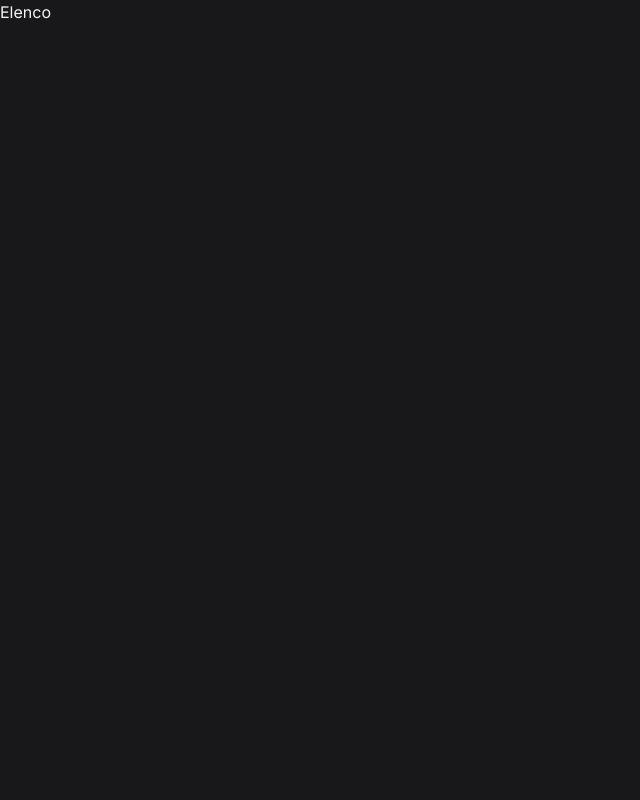
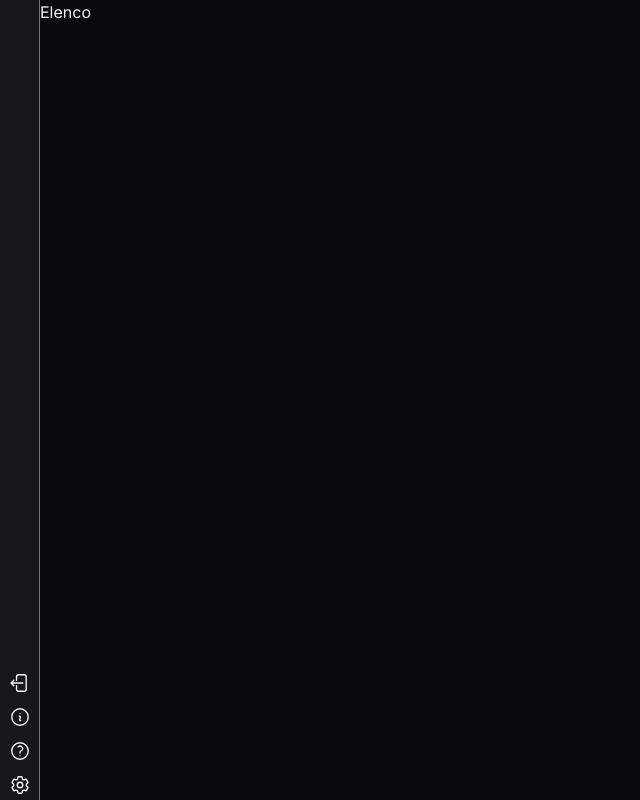
Before and after one commit to Elenco-PE1/elenco, a Next.js app: page / in a window 1280 px wide. Shown: the whole page, without its empty margins (0-640 px from the left). Built offline with nearby package versions, Linux system fonts and the light colour scheme.

Commit message:
created side navigation bar

```diff
--- a/app/page.tsx
+++ b/app/page.tsx
@@ -1,6 +1,9 @@
+import { SideNavigationBar } from "@/components/side-navigation-bar";
+
 export default function Home() {
 	return (
-		<main className="bg-primary text-secondary min-h-screen">
+		<main className="bg-foreground text-secondary min-h-screen flex">
+			<SideNavigationBar />
 			<h1 className="">Elenco</h1>
 		</main>
 	);
--- /dev/null
+++ b/components/side-navigation-bar.tsx
@@ -0,0 +1,44 @@
+import {ArrowRightOnRectangleIcon, Cog6ToothIcon, InformationCircleIcon, QuestionMarkCircleIcon} from '@heroicons/react/24/outline'
+import { Menubar, MenubarContent, MenubarMenu, MenubarTrigger } from "./ui/side-menubar"
+import { Dialog, DialogTrigger } from './ui/dialog'
+import { LogOutDialog } from './log-out-dialog'
+import { SettingsBox } from './settings-box'
+import Link from 'next/link'
+
+export const SideNavigationBar = () => {
+    return (
+            <Menubar>
+                <MenubarMenu>
+                    <Dialog>
+                        <DialogTrigger>
+                            <ArrowRightOnRectangleIcon width={22} className="rotate-180 transition-all  hover:stroke-2 hover:cursor-pointer" />
+                        </DialogTrigger>
+
+                        <LogOutDialog />
+                    </Dialog>
+                </MenubarMenu>
+
+                <MenubarMenu>
+                    <Link href={'/'}>
+                        <InformationCircleIcon width={22} className="transition-all hover:fill-secondary hover:stroke-primary hover:cursor-pointer" />
+                    </Link>
+                </MenubarMenu>
+
+                <MenubarMenu>
+                    <Link href={'/'}>
+                        <QuestionMarkCircleIcon width={22} className="transition-all hover:fill-secondary hover:stroke-primary hover:cursor-pointer" />
+                    </Link>
+                </MenubarMenu>
+
+                <MenubarMenu>
+                    <Dialog>
+                        <DialogTrigger>
+                            <Cog6ToothIcon width={22} className="transition-all hover:fill-secondary hover:stroke-primary focus:stroke-primary focus:fill-secondary hover:cursor-pointer" />
+                        </DialogTrigger>
+
+                        <SettingsBox />
+                    </Dialog>
+                </MenubarMenu>
+            </Menubar>
+    )
+}
```
